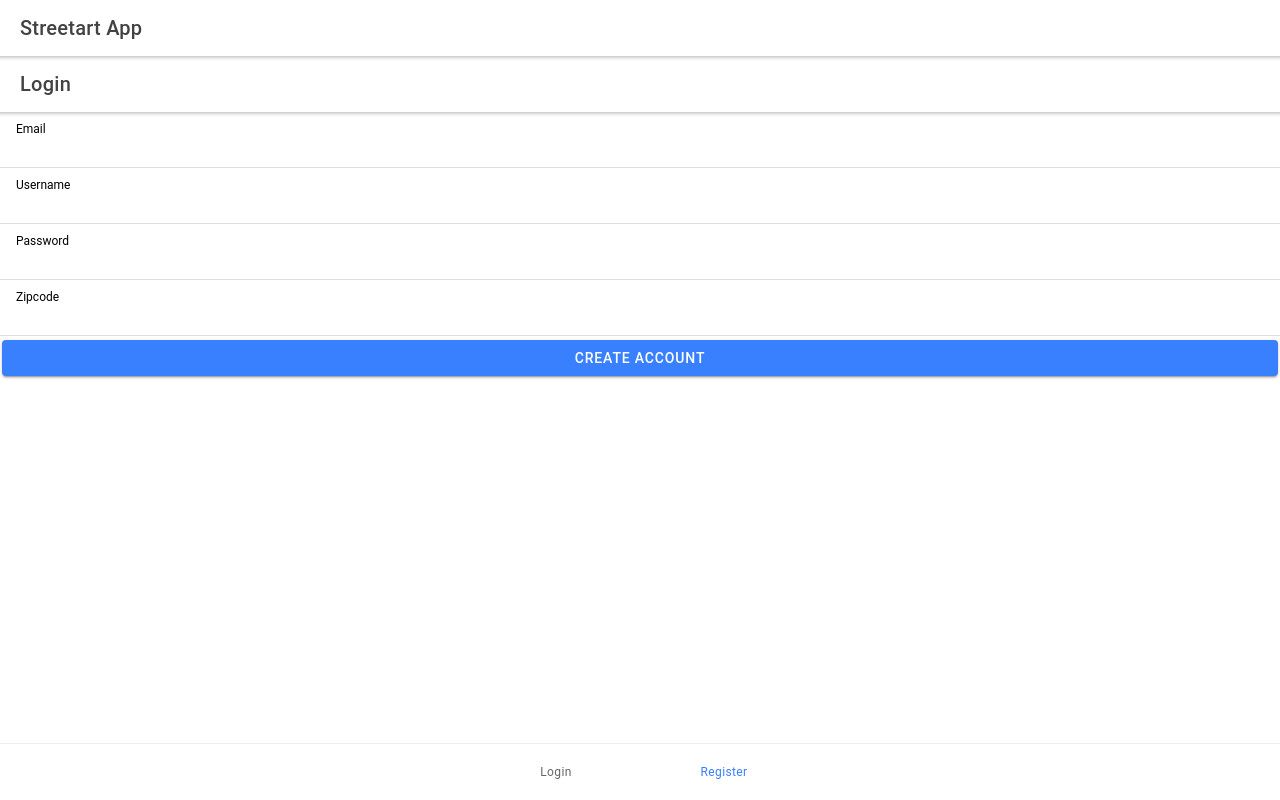
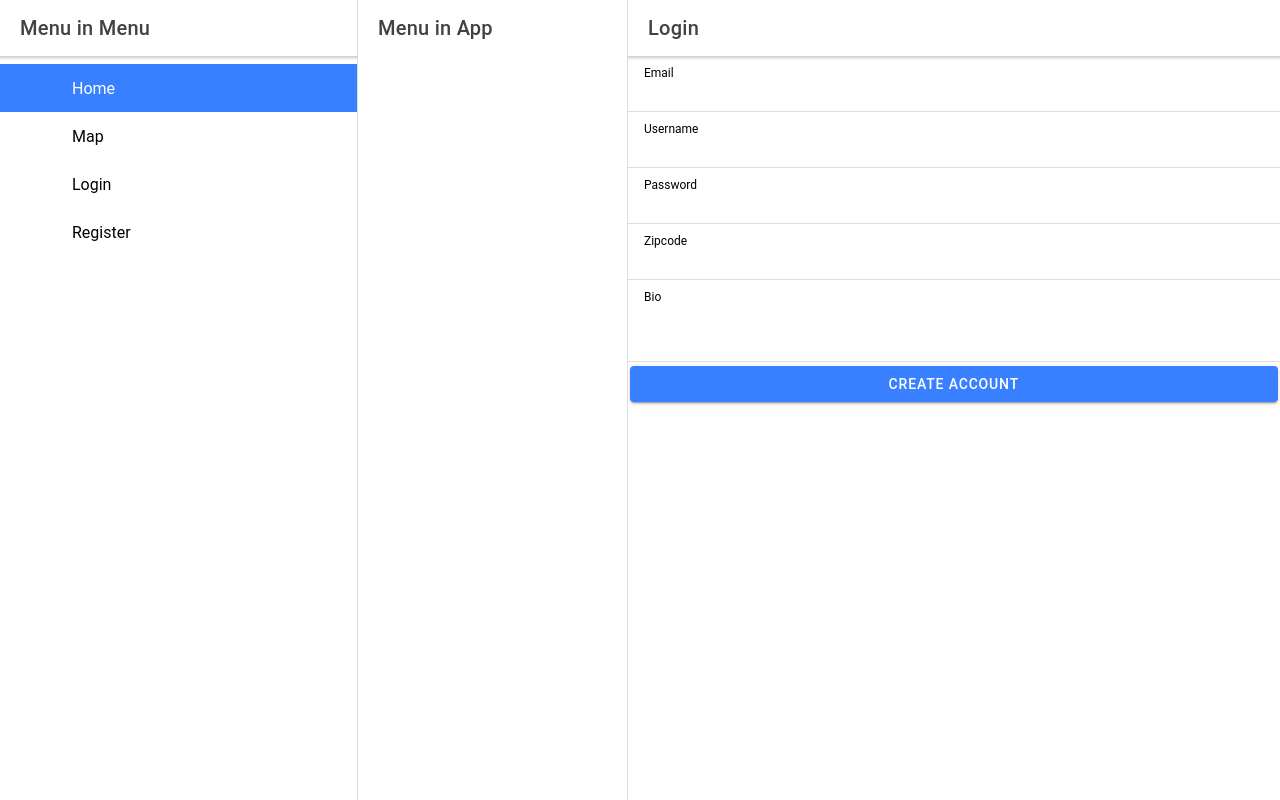
Before and after one commit to samantharand/js-capstone-frontend, a React (Create React App) app: page /register in a window 1280 px wide. Built offline with nearby package versions, Linux system fonts and the light colour scheme.

Commit message:
menu kinda working

```diff
--- a/src/App.js
+++ b/src/App.js
@@ -1,15 +1,19 @@
 import React, { useState } from 'react';
-import { IonRouterOutlet, IonTabs, IonTabBar, IonLabel, IonTabButton, IonPage, IonApp, IonHeader, IonToolbar, IonTitle, IonContent, IonButton, IonSegment, IonSegmentButton } from '@ionic/react'
+import { IonRouterOutlet, IonTabs, IonTabBar, IonLabel, IonTabButton, IonPage, IonApp, IonHeader, IonToolbar, IonTitle, IonContent, IonButton, IonSegment, IonSegmentButton, IonSplitPane} from '@ionic/react'
 import './App.css';
 import { IonReactRouter } from '@ionic/react-router';
-import { Route, Redirect } from 'react-router-dom';
+import { BrowserRouter as Router, Route, Redirect, Switch } from 'react-router-dom';
 import LoginContainer from './users/LoginContainer'
 import RegisterContainer from './users/RegisterContainer'
 import Home from './home/Home'
+import Menu from './menu/Menu'
 
 function App() {
   const [loggedIn, setLoggedIn] = useState(false)
+
   console.log(loggedIn);
+
+
   const login = async (loginInfo) => {
     const url = process.env.REACT_APP_API_URL + '/users/login'
 
@@ -80,54 +84,78 @@ function App() {
 
     console.log('loggedIn',loggedIn);
   return (
+    <Router>
+      <div id='app'>
         <IonApp>
-      <IonReactRouter>
-        <IonHeader>
+          <IonSplitPane contentId='main'>
+            <Menu />
+            <div id='menu'>
               <IonToolbar>
-            <IonTitle>Streetart App</IonTitle>
+                <IonTitle>
+                  Menu in App
+                </IonTitle>
               </IonToolbar>
-        </IonHeader>
-        <IonContent>
-          <IonTabs>
-            <IonRouterOutlet>
-              <Route path='/home' exact>
-                <Home />
-              </Route>
-            </IonRouterOutlet>
-            <IonRouterOutlet>
+            </div>
+            <IonPage id='main'>
+              <Switch>
                 <Route path='/login' exact>
                   <LoginContainer login={login} />
                 </Route>
                 <Route path='/register' exact>
                   <RegisterContainer register={register} />
                 </Route>
-            </IonRouterOutlet>
-              {
-                !loggedIn
-                &&
-                <IonTabBar slot="bottom">
-                  <IonTabButton tab='login' href='/login'>
-                    <IonLabel> Login </IonLabel>
-                  </IonTabButton>
-                  <IonTabButton tab='register' href='/register'>
-                    <IonLabel> Register </IonLabel>
-                  </IonTabButton>
-                </IonTabBar>
-              }
-              {
-                loggedIn
-                &&
-                <IonTabBar slot="bottom">
-                  <IonTabButton tab='login' href='/login'>
-                      <IonLabel> login </IonLabel>
-                  </IonTabButton>
-                </IonTabBar>
-              }
-          </IonTabs>
-        </IonContent>
-      </IonReactRouter>
+                <Route path='/' exact>
+                  <Home />
+                </Route>
+              </Switch>
+            </IonPage>
+          </IonSplitPane>
         </IonApp>
+      </div>
+    </Router>
+
   );
 }
 
 export default App;
+
+    // <IonApp>
+    //   <IonReactRouter>
+    //     <IonHeader>
+    //       <IonToolbar>
+    //         <IonTitle>Streetart App</IonTitle>
+    //       </IonToolbar>
+    //     </IonHeader>
+    //     <IonContent>
+    //       <IonSplitPane contentId="main">
+    //         <Menu />
+    //         <IonTabs>
+    //           <IonRouterOutlet>
+    //             <Route path='/' exact>
+    //               <Home />
+    //             </Route>
+    //             <Route path='/login' exact>
+    //               <LoginContainer login={login} />
+    //             </Route>
+    //             <Route path='/register' exact>
+    //               <RegisterContainer register={register} />
+    //             </Route>
+    //           </IonRouterOutlet>
+    //             <IonTabBar slot="bottom">
+    //               <IonTabButton tab='login' href='/'>
+    //                   <IonLabel> Home </IonLabel>
+    //               </IonTabButton>
+    //             </IonTabBar>
+    //         </IonTabs>
+    //       {
+    //         !loggedIn
+    //         &&
+    //         <React.Fragment>
+    //           <IonButton href='/login'>Login</IonButton>
+    //           <IonButton href='/register'>Register</IonButton>
+    //         </React.Fragment>
+    //       }
+    //     </IonSplitPane>
+    //     </IonContent>
+    //   </IonReactRouter>
+    // </IonApp>
--- /dev/null
+++ b/src/menu/Menu.js
@@ -0,0 +1,115 @@
+import {
+  IonContent,
+  IonIcon,
+  IonItem,
+  IonLabel,
+  IonList,
+  IonListHeader,
+  IonMenu,
+  IonMenuToggle,
+  IonNote,
+  IonHeader,
+  IonToolbar,
+  IonTitle
+} from '@ionic/react';
+
+import React, { useState } from 'react';
+import { useLocation, Route } from 'react-router-dom';
+import { mapOutline, mapSharp, bookmarkOutline, heartOutline, heartSharp, paperPlaneOutline, paperPlaneSharp, homeSharp, homeOutline } from 'ionicons/icons';
+// import './Menu.css';
+import LoginContainer from '../users/LoginContainer'
+
+const appPages = [
+  {
+    title: 'Home',
+    url: '/',
+    icon: homeOutline
+  },
+  {
+    title: 'Map',
+    url: '/map',
+    icon: mapOutline
+  },
+  {
+    title: 'Login',
+    url: '/login',
+    icon: homeOutline
+  },
+  {
+    title: 'Register',
+    url: '/register',
+    icon: mapOutline
+  }
+  // {
+  //   title: 'Favorites',
+  //   url: '/page/Favorites',
+  //   iosIcon: heartOutline,
+  //   mdIcon: heartSharp
+  // }
+];
+
+
+// const authPages = [
+//   {
+//     title: 'Login',
+//     url: '/login',
+//     icon: homeOutline
+//   },
+//   {
+//     title: 'Register',
+//     url: '/register',
+//     icon: mapOutline
+//   }
+// ];
+
+export default function Menu() {
+	const [activePage, setActivePage] = useState(appPages[0].title)
+
+	const renderAppMenu = () => {
+		return appPages.map((page) => (
+			<IonMenuToggle key={page.title} auto-hide='false'>
+				<IonItem button
+					color={page.title === activePage ? 'primary' : ''}
+					onClick={ () => navToPage(page) }
+					routerLink={page.url} routerDirection="none" lines="none" detail={false}
+				>
+					<IonIcon slot='start' name={page.icon}>{page.icon}</IonIcon>
+					<IonLabel> {page.title} </IonLabel>
+				</IonItem>
+			</IonMenuToggle>
+		))
+	}
+	// const renderAuthMenu = () => {
+	// 	return authPages.map((page) => (
+	// 		<IonMenuToggle key={page.title} auto-hide='false'>
+	// 			<IonItem button
+	// 				color={page.title === activePage ? 'primary' : ''}
+	// 				onClick={ () => navToPage(page) }
+	// 			>
+	// 				<IonIcon slot='start' name={page.icon}>{page.icon}</IonIcon>
+	// 				<IonLabel> {page.title} </IonLabel>
+	// 			</IonItem>
+	// 		</IonMenuToggle>
+	// 	))
+	// }
+
+	const navToPage = (page) => {
+		setActivePage(page.title)
+	}
+  return (
+    <IonMenu contentId="main">
+    	<IonHeader>
+    		<IonToolbar>
+    			<IonTitle>
+    				Menu in Menu
+    			</IonTitle>
+    		</IonToolbar>
+    	</IonHeader>
+      <IonContent>
+        <IonList>
+          { renderAppMenu() }
+        </IonList>
+      </IonContent>
+    </IonMenu>
+  );
+};
--- a/src/users/RegisterContainer.js
+++ b/src/users/RegisterContainer.js
@@ -1,5 +1,5 @@
 import React, { useState } from 'react'
-import { IonRouterOutlet, IonInput, IonItem, IonTabs, IonTabBar, IonLabel, IonTabButton, IonPage, IonApp, IonHeader, IonToolbar, IonTitle, IonContent, IonButton, IonSegment, IonSegmentButton } from '@ionic/react'
+import { IonTextarea, IonRouterOutlet, IonInput, IonItem, IonTabs, IonTabBar, IonLabel, IonTabButton, IonPage, IonApp, IonHeader, IonToolbar, IonTitle, IonContent, IonButton, IonSegment, IonSegmentButton } from '@ionic/react'
 
 export default function Register(props){
 	console.log("props in reg", props);
@@ -82,6 +82,15 @@ export default function Register(props){
 							value={userInfo.zip_code}
 						></IonInput>
 					</IonItem>
+					<IonItem>
+						<IonLabel position='stacked'> Bio </IonLabel>
+						<IonTextarea
+							type='text'
+							name='bio'
+							onIonChange={handleChange}
+							value={userInfo.bio}
+						/>
+					</IonItem>
 					<IonButton onClick={ handleSubmit }>Create Account</IonButton>
 				</form>
 			</IonContent>
```
Lines whose indentation alone changed are shown as unchanged.
